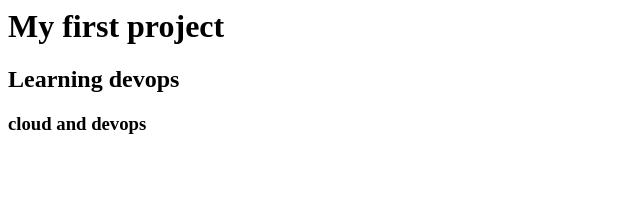
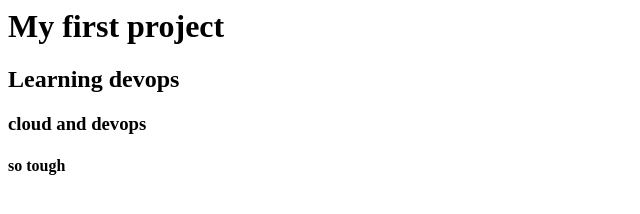
Before and after one commit to Mary-Annorans/Git_practice, a plain HTML site: page index.html in a window 1280 px wide. Shown: the full height of the page, 0-640 px from the left. Drawn offline with Linux system fonts and the light colour scheme.

Commit message:
Updated index.html

```diff
--- a/index.html
+++ b/index.html
@@ -3,7 +3,7 @@
         <h1>My first project</h1>
         <h2>Learning devops</h2>
         <h3>cloud and devops</h3>
-
+         <h4>so tough</h4>
 
     </body>
 </html>
```
